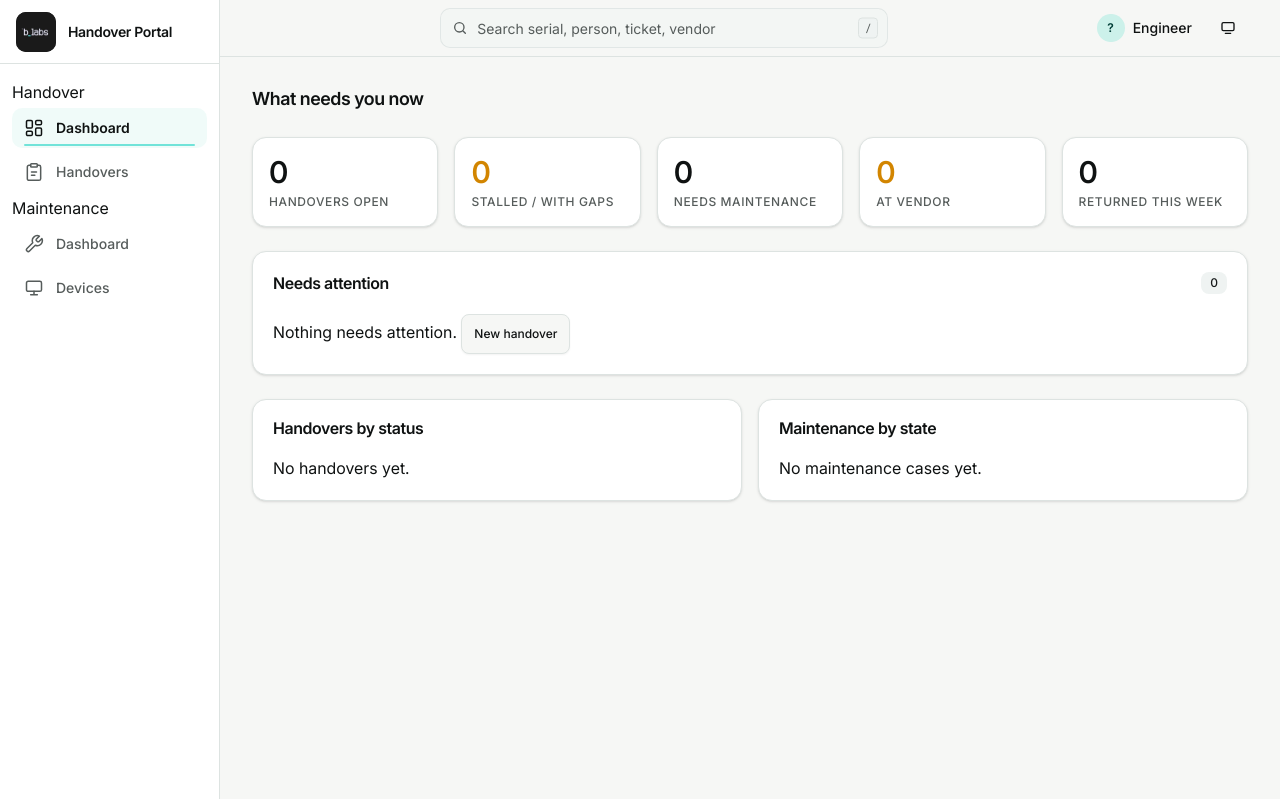
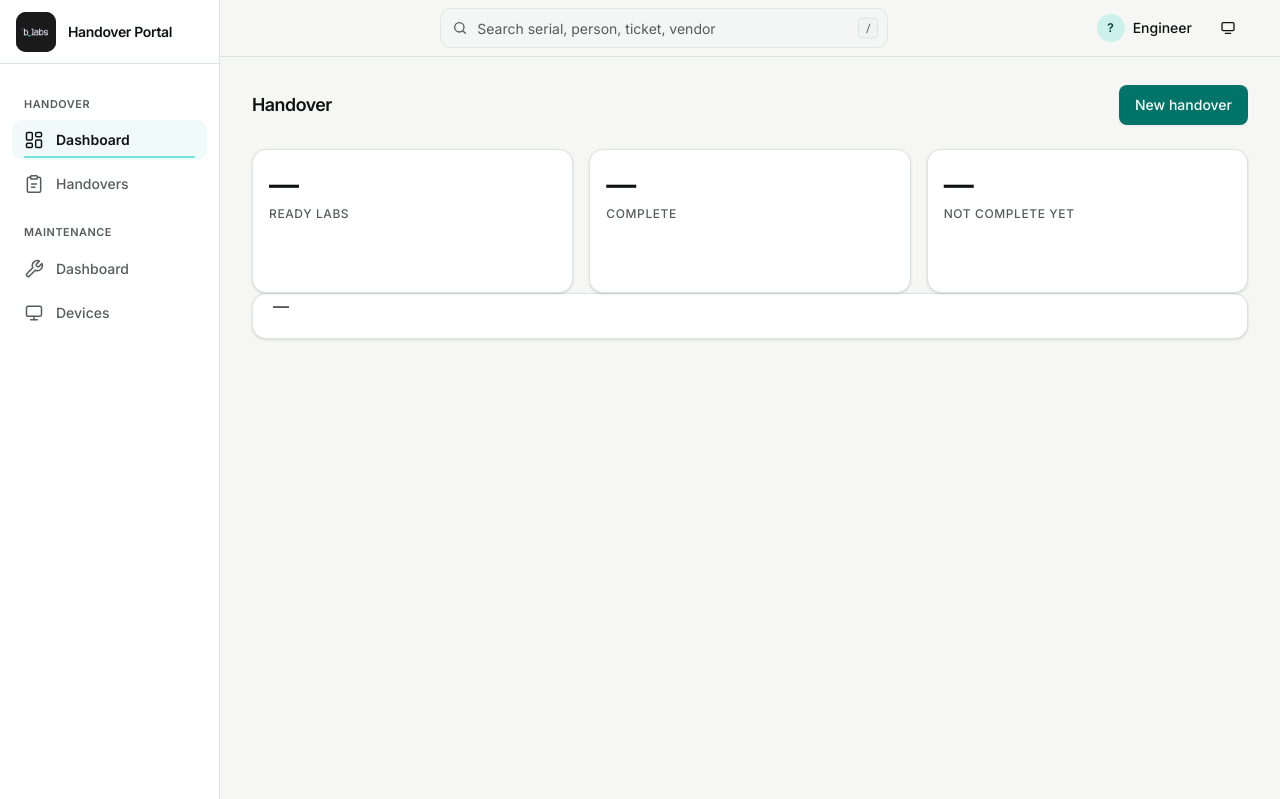
Before and after one commit to adelromany/auto-check-asset-management, a FastAPI app: page / in a window 1280 px wide. Shown: the top 799 px of the page. Run offline with FastAPI, Linux system fonts and the light colour scheme; the visitor is signed in with stand-in values (Sample User, id 1); data that the repository does not hold is empty; parts of the project's set-up code (start-up, migrations or seed data) failed here and were passed over.

Commit message:
feat(handover): build outcome dashboard

```diff
--- /dev/null
+++ b/static/js/dashboard.js
@@ -0,0 +1,132 @@
+/* Handover dashboard: outcome tiles, company filters and server-backed rows. */
+"use strict";
+(function () {
+  var portal = window.portal;
+  var selected = { outcome: "ready", company: "" };
+
+  function badge(text, cls) {
+    var node = portal.el("span", cls || "badge badge-outline", text);
+    return node;
+  }
+
+  function age(created) {
+    if (!created) return "—";
+    var days = Math.max(0, Math.floor((Date.now() - new Date(created).getTime()) / 86400000));
+    return days + "d";
+  }
+
+  function caseRow(item) {
+    var row = portal.el("div", "handover-row");
+    var serial = portal.el("a", "mono handover-serial", item.device_serial);
+    serial.href = "/handovers/" + item.id;
+    row.appendChild(serial);
+    row.appendChild(portal.el("span", "handover-model", item.device_model || "—"));
+    row.appendChild(badge(item.device_company || "—", "badge badge-secondary"));
+    row.appendChild(portal.el("span", "handover-recipient", item.recipient_snipeit_name || item.recipient_free_name || "No recipient"));
+    var missing = portal.el("span", "handover-missing");
+    (item.missing || []).slice(0, 3).forEach(function (part) {
+      missing.appendChild(badge(part.replace(/_/g, " "), "badge badge-outline"));
+    });
+    if ((item.missing || []).length > 3) missing.appendChild(badge("+" + (item.missing.length - 3), "badge badge-secondary"));
+    row.appendChild(missing);
+    row.appendChild(portal.el("span", "muted mono", age(item.created_at)));
+    var action = portal.el("a", "btn btn-outline btn-sm", item.outcome === "complete" ? "Open" : "Continue");
+    action.href = "/handovers/" + item.id;
+    action.setAttribute("data-case-open", item.id);
+    row.appendChild(action);
+    return row;
+  }
+
+  function renderRows(items) {
+    var list = document.querySelector("[data-handover-list]");
+    if (!list) return;
+    list.textContent = "";
+    if (!items.length) {
+      list.appendChild(portal.el("div", "empty", "—"));
+      return;
+    }
+    items.forEach(function (item) { list.appendChild(caseRow(item)); });
+  }
+
+  function loadRows() {
+    var query = "/api/handovers?kind=handover&outcome=" + encodeURIComponent(selected.outcome);
+    if (selected.company) query += "&company=" + encodeURIComponent(selected.company);
+    portal.request(query).then(function (result) {
+      renderRows((result.items || []).filter(function (item) {
+        return item.kind === "handover";
+      }));
+    }).catch(function (error) { portal.toast(error.message, "error"); });
+  }
+
+  function loadSummary() {
+    portal.request("/api/dashboard/handover").then(function (data) {
+      var ready = document.querySelector("[data-ready-count]");
+      var complete = document.querySelector("[data-complete-count]");
+      var incomplete = document.querySelector("[data-not-complete-count]");
+      if (ready) ready.textContent = String((data.ready || {}).total || 0);
+      if (complete) complete.textContent = String(((data.complete || {}).total) || 0);
+      if (incomplete) incomplete.textContent = String(((data.not_complete || {}).total) || 0);
+      var chips = document.querySelector("[data-ready-companies]");
+      if (chips) {
+        chips.textContent = "";
+        ((data.ready || {}).by_company || []).forEach(function (group) {
+          var chip = portal.el("button", "badge badge-secondary", group.company + " " + group.count);
+          chip.type = "button";
+          chip.setAttribute("data-company", group.company);
+          chip.addEventListener("click", function () {
+            selected.company = group.company;
+            loadRows();
+          });
+          chips.appendChild(chip);
+        });
+      }
+    }).catch(function (error) { portal.toast(error.message, "error"); });
+  }
+
+  function openNew() {
+    var drawer = portal.drawerForm("New handover", {});
+    var form = drawer.__form;
+    var input = portal.textInput("device_serial", "Serial", { maxlength: 100 });
+    var error = portal.el("p", "field-error");
+    error.setAttribute("data-new-error", "");
+    error.hidden = true;
+    var actions = portal.formActions("Start");
+    form.appendChild(portal.field("Serial", input));
+    form.appendChild(error);
+    form.appendChild(actions);
+    function submit() {
+      var serial = input.value.trim();
+      if (!serial) { error.textContent = "Enter a serial."; error.hidden = false; return; }
+      portal.setBusy(actions, true);
+      portal.apiJson("/api/handovers", { method: "POST", body: JSON.stringify({ device_serial: serial }) })
+        .then(function (created) { window.location.href = "/handovers/" + created.id; })
+        .catch(function (err) {
+          portal.setBusy(actions, false);
+          error.textContent = err.message;
+          error.hidden = false;
+          var open = portal.el("a", "link-quiet", "Open");
+          open.href = "/handovers/" + (err.active_handover_id || "");
+          open.hidden = !err.active_handover_id;
+          error.appendChild(open);
+        });
+    }
+    form.addEventListener("submit", function (event) { event.preventDefault(); submit(); });
+    actions.__primary.addEventListener("click", function (event) { event.preventDefault(); submit(); });
+  }
+
+  document.addEventListener("click", function (event) {
+    var target = event.target;
+    if (!target || !target.closest) return;
+    var tile = target.closest("[data-outcome]");
+    if (tile) {
+      selected.outcome = tile.getAttribute("data-outcome");
+      selected.company = "";
+      loadRows();
+      return;
+    }
+    if (target.closest("[data-new-handover]")) openNew();
+  });
+
+  loadSummary();
+  loadRows();
+})();
--- a/templates/dashboard.html
+++ b/templates/dashboard.html
@@ -1,109 +1,31 @@
 {% extends "base.html" %}
-{#-
-  Dashboard: "what needs me now?" for both case types.
-  Five tiles, the needs-attention list, two small status panels.
-  No forms here; every tile is a link that opens the right screen filtered.
--#}
-{% from "partials/opstrip.html" import opstrip, state_word %}
 {% block content %}
-<h1 class="sr-only">Dashboard</h1>
-<div data-refresh-region data-refresh="15" class="stack-lg">
-  <div class="flex items-center justify-between">
-    <p class="page-intro">What needs you now</p>
-    <span class="updated" data-updated data-stamp="0"></span>
+<h1 class="sr-only">Handover</h1>
+<div class="page-head">
+  <div class="row-between">
+    <p class="page-intro">Handover</p>
+    <button type="button" class="btn btn-default" data-new-handover>New handover</button>
   </div>
-
-  <section class="tiles" aria-label="Overview">
-    <a href="/handovers" class="tile">
-      <span class="tile-value" data-countup data-value="{{ tiles.handovers_open }}">{{ tiles.handovers_open }}</span>
-      <span class="tile-label">Handovers open</span>
-    </a>
-    <a href="/handovers?status=stalled" class="tile tile-amber">
-      <span class="tile-value" data-countup data-value="{{ tiles.handovers_attention }}">{{ tiles.handovers_attention }}</span>
-      <span class="tile-label">Stalled / with gaps</span>
-    </a>
-    <a href="/maintenance?state=needs" class="tile">
-      <span class="tile-value" data-countup data-value="{{ tiles.needs_maintenance }}">{{ tiles.needs_maintenance }}</span>
-      <span class="tile-label">Needs maintenance</span>
-    </a>
-    <a href="/maintenance?state=in" class="tile tile-amber">
-      <span class="tile-value" data-countup data-value="{{ tiles.at_vendor }}">{{ tiles.at_vendor }}</span>
-      <span class="tile-label">At vendor</span>
-    </a>
-    <a href="/maintenance?state=returned" class="tile">
-      <span class="tile-value" data-countup data-value="{{ tiles.returned_week }}">{{ tiles.returned_week }}</span>
-      <span class="tile-label">Returned this week</span>
-    </a>
-  </section>
-
-  <section class="card">
-    <div class="card-header row-between">
-      <h2 class="card-title">Needs attention</h2>
-      <span class="badge badge-secondary">{{ attention|length }}</span>
-    </div>
-    <div class="card-content">
-      {% if attention %}
-      <ul class="attention-list">
-        {% for item in attention %}
-        <li class="attention-row">
-          <span class="attention-icon attention-{{ item.urgency }}" data-state-icon>
-            {% if item.urgency == 0 %}✕{% elif item.urgency == 1 %}⏱{% elif item.urgency == 2 %}⏸{% elif item.urgency == 3 %}⊘{% else %}⚑{% endif %}
-          </span>
-          <span class="mono attention-serial">{{ item.serial }}</span>
-          <span class="attention-reason">{{ item.reason }}</span>
-          {% if item.kind == 'maintenance' %}
-          <span class="badge badge-accent">Repair</span>
-          {% endif %}
-          <span class="opstrip-inline">{% for stage, st in item.states %}<span class="opdot opdot-{{ st }} opdot-sm" data-opdot data-state="{{ st }}" title="{{ stage.replace('_',' ')|title }} — {{ state_word(st) }}"><span class="opdot-glyph" aria-hidden="true">{% if st == 'passed' %}✓{% elif st == 'failed' %}✕{% elif st == 'not_done' %}⊘{% else %}○{% endif %}</span></span>{% endfor %}</span>
-          {% if item.age_days %}<span class="attention-age muted">{{ item.age_days }}d</span>{% endif %}
-          <a href="{% if item.kind == 'maintenance' %}/maintenance/{% else %}/handovers/{% endif %}{{ item.id }}" class="btn btn-outline btn-sm attention-open">Open</a>
-        </li>
-        {% endfor %}
-      </ul>
-      {% else %}
-      <div class="empty" data-empty>
-        <span>Nothing needs attention.</span>
-        <a href="/handovers?new=1" class="btn btn-outline btn-sm">New handover</a>
-      </div>
-      {% endif %}
-    </div>
-  </section>
-
-  <section class="panels">
-    <div class="card panel">
-      <div class="card-header"><h2 class="card-title">Handovers by status</h2></div>
-      <div class="card-content">
-        <ul class="bar-list">
-          {% for bar in handover_bars %}
-          {% if bar.count %}
-          <li class="bar-row">
-            <span class="bar-label">{{ bar.key.replace('_', ' ')|title }}</span>
-            <span class="bar-track"><span class="bar-fill bar-{{ bar.key }}" data-bar data-pct="{{ bar.pct }}"></span></span>
-            <span class="bar-count mono">{{ bar.count }}</span>
-          </li>
-          {% endif %}
-          {% endfor %}
-          {% if not handover_bars|sum(attribute='count') %}<li class="empty" data-empty><span>No handovers yet.</span></li>{% endif %}
-        </ul>
-      </div>
-    </div>
-    <div class="card panel">
-      <div class="card-header"><h2 class="card-title">Maintenance by state</h2></div>
-      <div class="card-content">
-        <ul class="bar-list">
-          {% for bar in maint_bars %}
-          {% if bar.count %}
-          <li class="bar-row">
-            <span class="bar-label">{{ bar.key.replace('_', ' ')|title }}</span>
-            <span class="bar-track"><span class="bar-fill bar-maint-{{ bar.key }}" data-bar data-pct="{{ bar.pct }}"></span></span>
-            <span class="bar-count mono">{{ bar.count }}</span>
-          </li>
-          {% endif %}
-          {% endfor %}
-          {% if not maint_bars|sum(attribute='count') %}<li class="empty" data-empty><span>No maintenance cases yet.</span></li>{% endif %}
-        </ul>
-      </div>
-    </div>
-  </section>
 </div>
+<section class="tiles handover-tiles" aria-label="Handover overview">
+  <button type="button" class="tile tile-button" data-outcome="ready">
+    <span class="tile-value" data-ready-count>—</span>
+    <span class="tile-label">Ready labs</span>
+    <span class="tile-chips" data-ready-companies></span>
+  </button>
+  <button type="button" class="tile tile-button" data-outcome="complete">
+    <span class="tile-value" data-complete-count>—</span>
+    <span class="tile-label">Complete</span>
+  </button>
+  <button type="button" class="tile tile-button" data-outcome="not_complete">
+    <span class="tile-value" data-not-complete-count>—</span>
+    <span class="tile-label">Not complete yet</span>
+  </button>
+</section>
+<section class="card handover-results" aria-label="Handover cases">
+  <div class="card-content">
+    <div class="handover-list" data-handover-list><div class="empty" data-empty><span>—</span></div></div>
+  </div>
+</section>
 {% endblock %}
+{% block scripts %}<script src="/static/js/dashboard.js" defer></script>{% endblock %}
```
Also changed, not shown: HANDOFF-V2.md (+1 -0 lines), styles/app.css (+9 -0 lines), tests/test_dashboard.py (+14 -11 lines), static/css/app.css.
